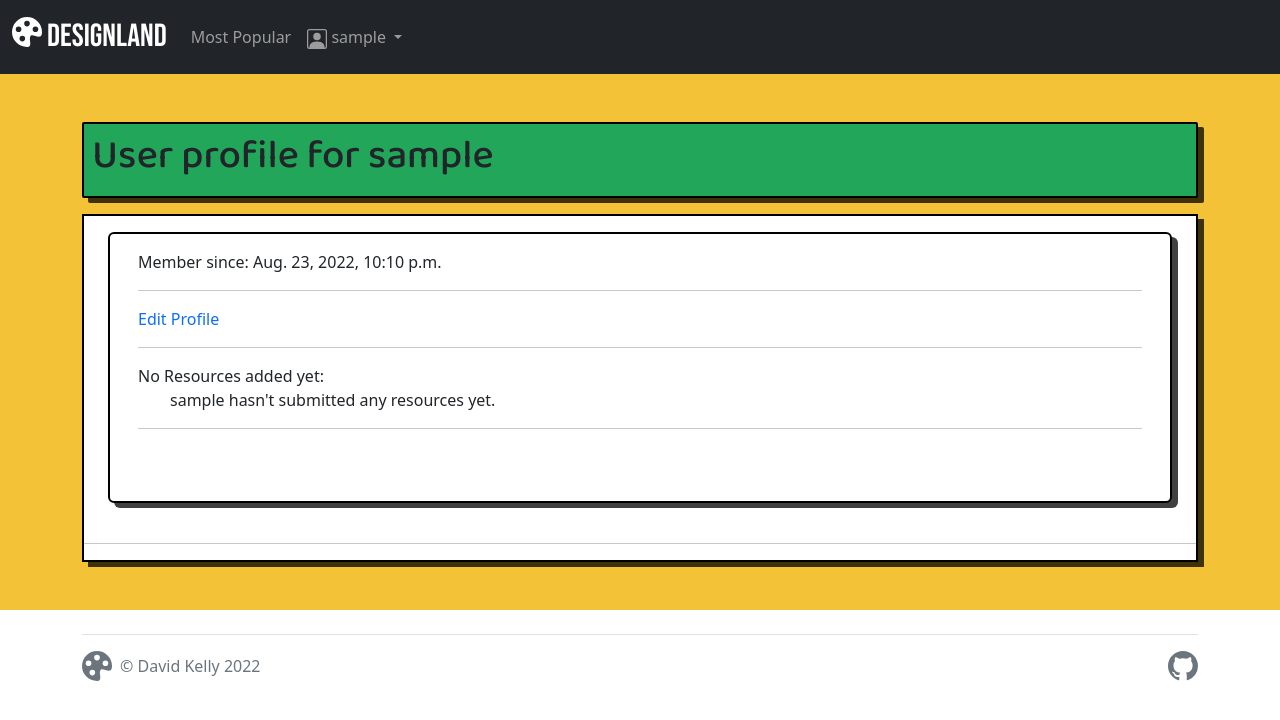
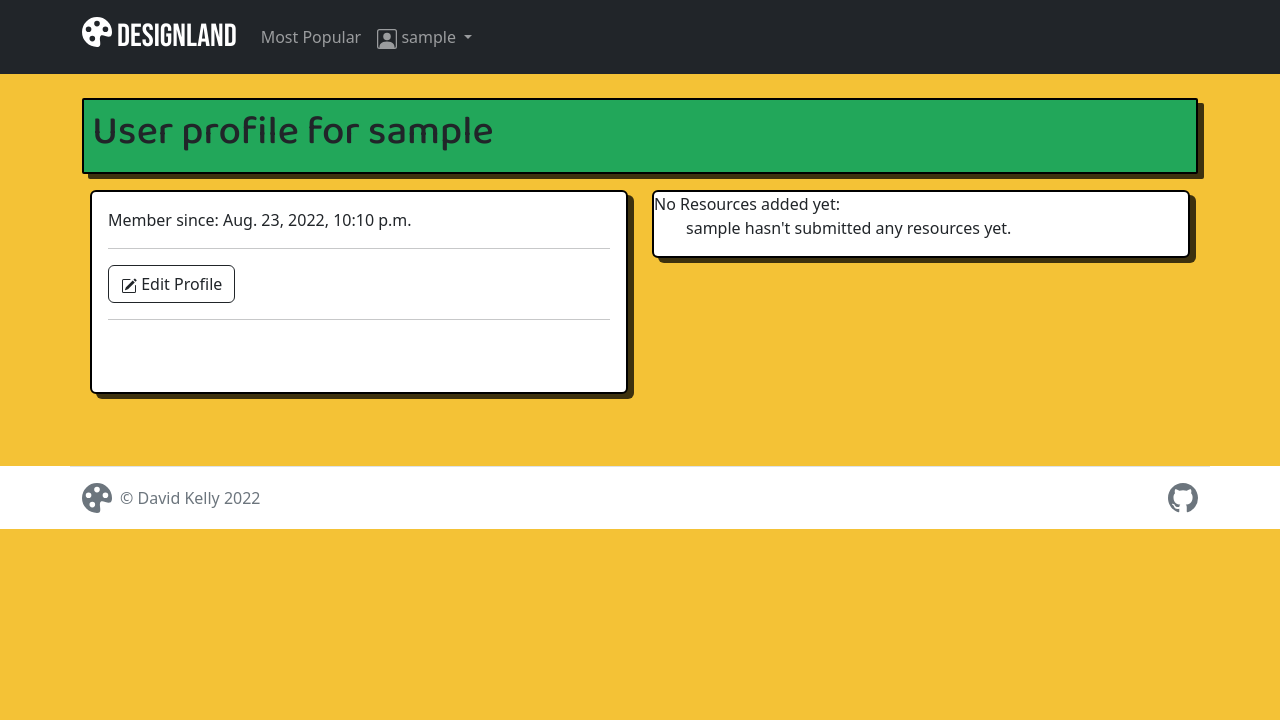
Before and after one commit to davidindub/designland, a Django app: page /user/ in a window 1280 px wide. Shown: the top 720 px of the page. Run offline with Django 3.2, Linux system fonts and the light colour scheme; the visitor is signed in with stand-in values (Sample User, id 1); data comes from the database, SQL or seed files in the repository; data that the repository does not hold is empty; parts of the project's set-up code (start-up, migrations or seed data) failed here and were passed over.

Commit message:
Update templates to have unique page titles

```diff
--- a/static/css/style.css
+++ b/static/css/style.css
@@ -4,13 +4,9 @@
     box-sizing: border-box;
   }
 
-main, .main-container {
+body, main {
     background-color: rgb(244, 194, 54);
 }
-
-/* .main-container {
-    background-color: rgb(255, 255, 255);
-} */
 
 h1, h2, h3, h4, h5, h6 {
     font-family: 'Baloo 2', sans-serif;
@@ -37,7 +33,7 @@ a {
     text-decoration: none;
 }
 
-.resource-container {
+.resource-container, .footer-container, .container-main-content {
     background-color: rgb(255, 255, 255);
 }
 
@@ -53,7 +49,7 @@ a {
     border: 2px solid rgb(0, 0, 0);
 }
 
-.card, .resource-container {
+.card, .resource-container, .container-main-content {
     border: 2px solid rgb(0, 0, 0);
     box-shadow: 6px 5px 0px 0px rgba(0,0,0,0.75);
 }
--- a/templates/base.html
+++ b/templates/base.html
@@ -12,20 +12,20 @@
     <link href="https://cdn.jsdelivr.net/npm/bootstrap@5.2.0/dist/css/bootstrap.min.css" rel="stylesheet"
         integrity="sha384-gH2yIJqKdNHPEq0n4Mqa/HGKIhSkIHeL5AyhkYV8i59U5AR6csBvApHHNl/vI1Bx" crossorigin="anonymous">
     <link rel="stylesheet" href="{% static 'css/style.css' %}">
-    <title>Designland</title>
+    <title>{% block title %}Designland{% endblock title %}</title>
 </head>
 
 <body>
 
     <nav class="navbar navbar-expand-lg navbar-dark bg-dark">
-        <div class="container-fluid">
+        <div class="container-xl">
             <a class="navbar-brand" href="{% url 'home' %}">
                 <svg xmlns="http://www.w3.org/2000/svg" width="30" height="30" fill="currentColor"
                     class="bi bi-palette-fill d-inline-block align-text-top" viewBox="0 0 16 16">
                     <path
                         d="M12.433 10.07C14.133 10.585 16 11.15 16 8a8 8 0 1 0-8 8c1.996 0 1.826-1.504 1.649-3.08-.124-1.101-.252-2.237.351-2.92.465-.527 1.42-.237 2.433.07zM8 5a1.5 1.5 0 1 1 0-3 1.5 1.5 0 0 1 0 3zm4.5 3a1.5 1.5 0 1 1 0-3 1.5 1.5 0 0 1 0 3zM5 6.5a1.5 1.5 0 1 1-3 0 1.5 1.5 0 0 1 3 0zm.5 6.5a1.5 1.5 0 1 1 0-3 1.5 1.5 0 0 1 0 3z" />
                 </svg>
-                designland
+                Designland
             </a>
             <button class="navbar-toggler" type="button" data-bs-toggle="collapse"
                 data-bs-target="#navbarSupportedContent" aria-controls="navbarSupportedContent" aria-expanded="false"
@@ -41,20 +41,24 @@
                     <li class="nav-item dropdown">
                         <a class="nav-link dropdown-toggle" href="#" role="button" data-bs-toggle="dropdown"
                             aria-expanded="false">
-                            <svg xmlns="http://www.w3.org/2000/svg" width="20" height="20" fill="currentColor" class="bi bi-person-square" viewBox="0 0 16 16">
-                                <path d="M11 6a3 3 0 1 1-6 0 3 3 0 0 1 6 0z"/>
-                                <path d="M2 0a2 2 0 0 0-2 2v12a2 2 0 0 0 2 2h12a2 2 0 0 0 2-2V2a2 2 0 0 0-2-2H2zm12 1a1 1 0 0 1 1 1v12a1 1 0 0 1-1 1v-1c0-1-1-4-6-4s-6 3-6 4v1a1 1 0 0 1-1-1V2a1 1 0 0 1 1-1h12z"/>
-                              </svg>
+                            <svg xmlns="http://www.w3.org/2000/svg" width="20" height="20" fill="currentColor"
+                                class="bi bi-person-square" viewBox="0 0 16 16">
+                                <path d="M11 6a3 3 0 1 1-6 0 3 3 0 0 1 6 0z" />
+                                <path
+                                    d="M2 0a2 2 0 0 0-2 2v12a2 2 0 0 0 2 2h12a2 2 0 0 0 2-2V2a2 2 0 0 0-2-2H2zm12 1a1 1 0 0 1 1 1v12a1 1 0 0 1-1 1v-1c0-1-1-4-6-4s-6 3-6 4v1a1 1 0 0 1-1-1V2a1 1 0 0 1 1-1h12z" />
+                            </svg>
                             {{ user.username }}
                         </a>
                         <ul class="dropdown-menu">
                             <li><a class="dropdown-item" href="{% url 'user' %}">My Profile</a></li>
                             <li><a class="dropdown-item" href="{% url 'bookmarks' %}">My Bookmarks</a></li>
-                            <li><a class="dropdown-item" href="{% url 'added_by_user' request.user.get_username %}">My Submissions</a></li>
+                            <li><a class="dropdown-item" href="{% url 'added_by_user' request.user.get_username %}">My
+                                    Submissions</a></li>
                             <li>
                                 <hr class="dropdown-divider">
                             </li>
-                            <li><a class="dropdown-item" href="{% url "create_resource" %}">Submit New Resource</a></li>
+                            <li><a class="dropdown-item" href="{% url 'create_resource' %}">Submit New Resource</a>
+                            </li>
                             <li>
                                 <hr class="dropdown-divider">
                             </li>
@@ -75,22 +79,24 @@
     </nav>
 
 
-    <main class="container-fluid">
-<div class="main-container py-5 container-lg">
+    <main class="container-xl py-4">
 
-    <div class="list-title mb-3 p-2">
-        <h1>{% block title %}Designland{% endblock %}</h1>
-    </div>
+
+        <div class="list-title mb-3 p-2">
+            <h1>{% block h1 %}Designland{% endblock %}</h1>
+        </div>
 
 
         {% block content %}
         <!-- Content Goes here -->
         {% endblock content %}
-    </div>
+        </div>
+        </div>
+
     </main>
 
-    <div class="container">
-        <footer class="d-flex flex-wrap justify-content-between align-items-center py-3 my-4 border-top">
+    <div class="container-fluid footer-container">
+        <footer class="container-xl d-flex flex-wrap justify-content-between align-items-center py-3 my-4 border-top">
           <div class="col-md-4 d-flex align-items-center">
             <a href="/" class="footer-link mb-3 me-2 mb-md-0 text-muted text-decoration-none lh-1">
                 <svg xmlns="http://www.w3.org/2000/svg" width="30" height="30" fill="currentColor"
@@ -114,9 +120,11 @@
 
 
 
+
+
     <script src="https://cdn.jsdelivr.net/npm/bootstrap@5.2.0/dist/js/bootstrap.bundle.min.js"
         integrity="sha384-A3rJD856KowSb7dwlZdYEkO39Gagi7vIsF0jrRAoQmDKKtQBHUuLZ9AsSv4jD4Xa" crossorigin="anonymous">
-    </script>
+        </script>
 
 </body>
 
--- a/templates/resource_delete.html
+++ b/templates/resource_delete.html
@@ -1,6 +1,6 @@
 {% extends "base.html" %}
 
-{% block title %}
+{% block h1 %}
 Delete {{ resource.title }}?
 {% endblock %}
 
--- a/templates/resource_form.html
+++ b/templates/resource_form.html
@@ -1,6 +1,10 @@
 {% extends "base.html" %}
 
 {% block title %}
+Submit / Designland
+{% endblock %}
+
+{% block h1 %}
 Add/Update a submission
 {% endblock %}
 
@@ -15,8 +19,6 @@ Add/Update a submission
 
         <input type="submit" value="Submit" class="btn btn-dark"></input>
 
-
-
 </form>
 
 {% endblock content %}
--- a/templates/user_profile.html
+++ b/templates/user_profile.html
@@ -1,15 +1,21 @@
 {% extends 'base.html' %}
 
 {% block title %}
+{{user_info.get_username}}'s profile / Designland
+{% endblock %}
+
+{% block h1 %}
 User profile for {{user_info.get_username }}
 {% endblock %}
 
 {% block content %}
-<div class="resource-container">
 
-    <div class="container">
     <div class="row">
-            <div class="col card mx-4 mb-4  mt-3 left top">
+        <div class="col mx-2">
+            <div class="row">
+
+                <div class="col-lg-6">
+                    <div class="card mb-4">
                         <div class="card-body">
                             <p class="card-text ">
                                 Member since: {{ user_info.date_joined }}
@@ -20,13 +26,43 @@ User profile for {{user_info.get_username }}
 
                                 {% if user.is_authenticated %}
                                 {% if user.username == user_info.username or user.is_superuser %}
-                        <a href="{% url 'update_user_profile' user_info.get_username %}">Edit Profile</a>
+                                <a href="{% url 'update_user_profile' user_info.get_username %}"
+                                    class="btn btn-outline-dark">
+                                    <svg xmlns="http://www.w3.org/2000/svg" width="16" height="16" fill="currentColor"
+                                        class="bi bi-pencil-square" viewBox="0 0 16 16">
+                                        <path
+                                            d="M15.502 1.94a.5.5 0 0 1 0 .706L14.459 3.69l-2-2L13.502.646a.5.5 0 0 1 .707 0l1.293 1.293zm-1.75 2.456-2-2L4.939 9.21a.5.5 0 0 0-.121.196l-.805 2.414a.25.25 0 0 0 .316.316l2.414-.805a.5.5 0 0 0 .196-.12l6.813-6.814z" />
+                                        <path fill-rule="evenodd"
+                                            d="M1 13.5A1.5 1.5 0 0 0 2.5 15h11a1.5 1.5 0 0 0 1.5-1.5v-6a.5.5 0 0 0-1 0v6a.5.5 0 0 1-.5.5h-11a.5.5 0 0 1-.5-.5v-11a.5.5 0 0 1 .5-.5H9a.5.5 0 0 0 0-1H2.5A1.5 1.5 0 0 0 1 2.5v11z" />
+                                    </svg>
+                                    Edit Profile</a>
                                 {% endif %}
                                 {% endif %}
 
 
                                 <hr>
 
+
+                                {% if profile_info.username_github %}
+                                GitHub: <a href="https://www.github.com./{{ profile_info.username_github }}"
+                                    target="_blank">
+                                    {{ profile_info.username_github }}</a>
+                                {% endif %}
+                                <br>
+                                {% if profile_info.username_twitter %}
+                                Twitter: <a href="https://www.twitter.com./{{ profile_info.username_twitter }}"
+                                    target="_blank">@{{ profile_info.username_twitter }}</a>
+
+
+                                {% endif %}
+                            </p>
+
+                        </div>
+                    </div>
+                </div>
+
+                <div class="col-lg-6">
+                    <div class="card mb-4">
                         {% if profile_info.number_resources_added == 0 %}
                         No Resources added yet:
                         {% elif profile_info.number_resources_added > 1 %}
@@ -51,34 +87,12 @@ User profile for {{user_info.get_username }}
                             {{ user_info.get_username }} hasn't submitted any resources yet.
                             {% endif %}
 
-
-
-                        </ul>
-
-                        <hr>
-                        {% if profile_info.username_github %}
-                        GitHub: <a href="https://www.github.com./{{ profile_info.username_github }}" target="_blank">{{ profile_info.username_github }}</a>
-                        {% endif %}
-                        <br>
-                        {% if profile_info.username_twitter %}
-                        Twitter: <a href="https://www.twitter.com./{{ profile_info.username_twitter }}" target="_blank">@{{ profile_info.username_twitter }}</a>
-
-
-                        {% endif %}
-                    </p>
-
-                </div>
-
-
-            </div>
-        </div>
-    </div>
-    <div class="row">
-        <div class="col">
-            <hr>
                     </div>
                 </div>
             </div>
         </div>
     </div>
+
+</div>
+
 {% endblock content %}
--- a/templates/user_profile_form.html
+++ b/templates/user_profile_form.html
@@ -1,11 +1,11 @@
 {% extends "base.html" %}
 
-{% block title %}
+{% block h1 %}
 Update your profile
 {% endblock %}
 
 {% block content %}
-
+<div class="container-main-content p-4">
 <form method="POST" action="">
     {% csrf_token %}
 
@@ -21,5 +21,6 @@ Update your profile
         {% endif %}
 
 </form>
+</div>
 
 {% endblock content %}
```
Also changed, not shown: templates/resource_detail.html (+12 -1 lines), templates/resources_list.html (+6 -3 lines), templates/user_profile_delete.html (+7 -0 lines). Lines whose indentation alone changed are shown as unchanged.
